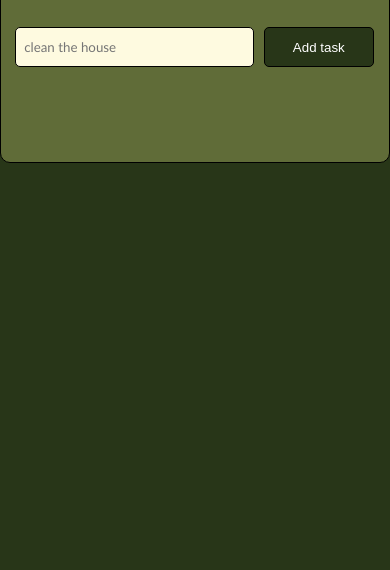
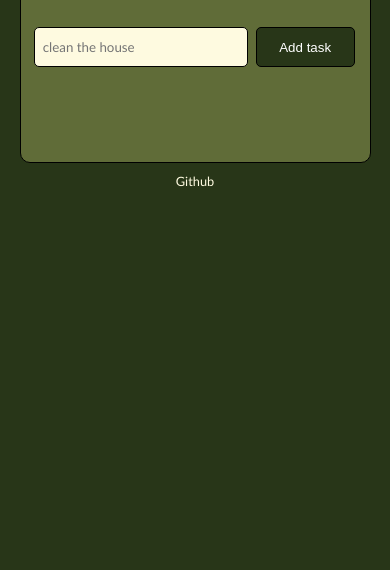
Before and after one commit to FernandoJMartins/to-do-list, a plain HTML site: page index.html in a window 390 px wide. Shown: the part 274-844 px from the top of the page. Drawn offline with Linux system fonts and the light colour scheme; a web font is replaced by a local one.

Commit message:
responsive design

```diff
--- a/index.html
+++ b/index.html
@@ -11,6 +11,7 @@
 </head>
 <body>
     <main>
+        <div id="principal">
         <form id="to-do-form" onsubmit="return addTask(event)">
             <h1>Do Check Me</h1>
             <div id="inputs">
@@ -23,6 +24,8 @@
                 </ul>
             </section>
         </form>
+        <a id="github" href="https://github.com/FernandoJMartins/to-do-list">Github</a>
+    </div>
     </main>
     <script src="index.js"></script>
 </body>
--- a/style.css
+++ b/style.css
@@ -150,3 +150,29 @@ input, span {
 
     font-family: 'Gill Sans', 'Gill Sans MT', Calibri, 'Trebuchet MS', sans-serif;
 }
+
+@media only screen and (max-width: 600px) {
+#to-do-form {
+    width: 90%;
+    margin: 0 auto;
+}
+
+#principal {
+    width: 100%;
+}}
+
+
+
+#github {
+    font-family: 'Gill Sans', 'Gill Sans MT', Calibri, 'Trebuchet MS', sans-serif;
+    display: block;
+    justify-content: center;
+    margin: 10px 0;
+    font-size: 0.8rem;
+    font-weight: normal;
+}
+
+a {
+    color: #fefae0;
+    text-decoration: none;
+}
```
